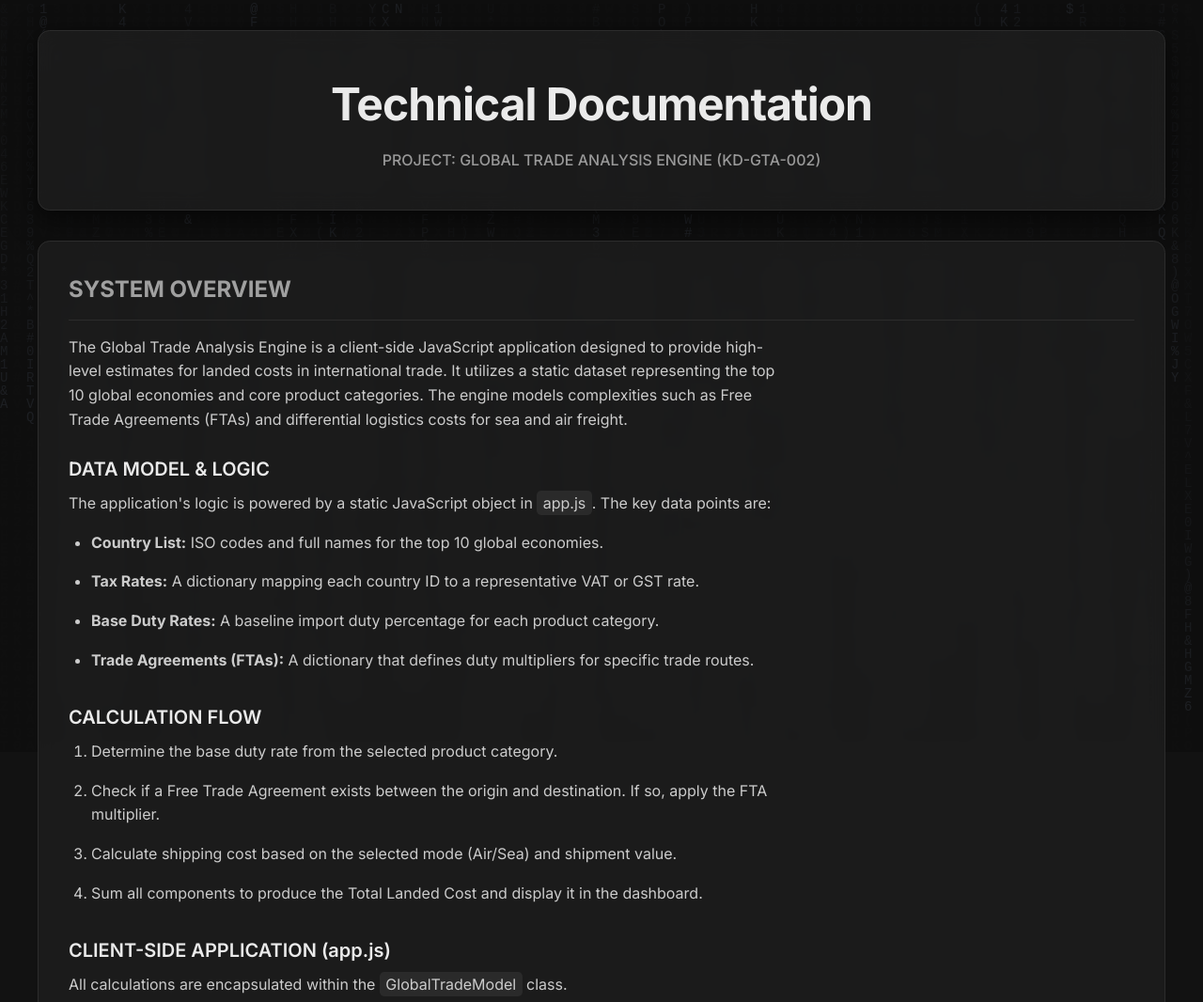
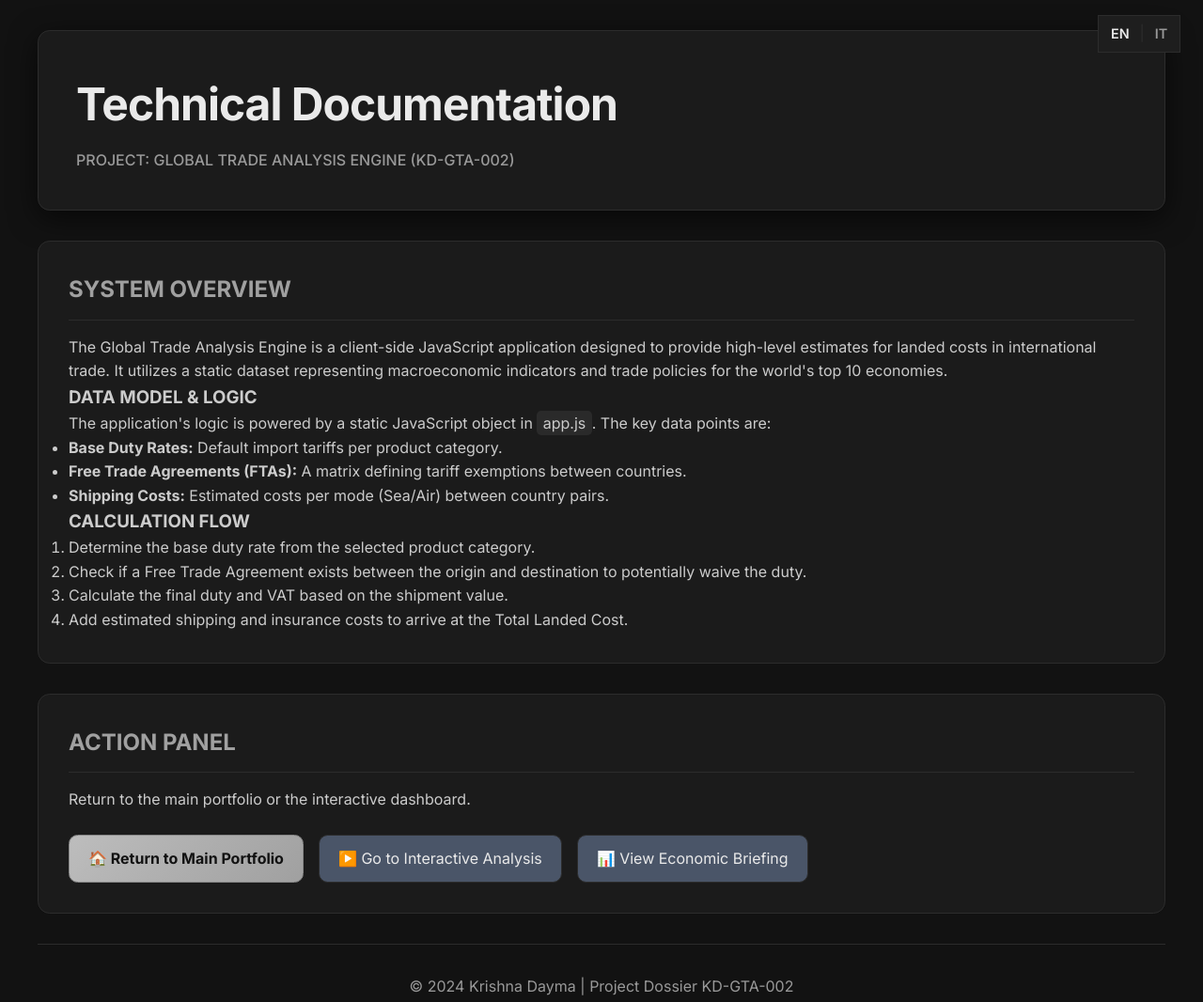
Before and after one commit to krishnaadayma/krishnaadayma.github.io, a plain HTML site: page projects/trade-compliance/documentation.html in a window 1280 px wide. Shown: the top 1066 px of the page at 94% size. Drawn offline with Linux system fonts and the light colour scheme.

Commit message:
Revise documentation for trade compliance engine
Updated documentation to reflect changes in the Global Trade Analysis Engine's data model and calculation flow.

```diff
--- a/projects/trade-compliance/documentation.html
+++ b/projects/trade-compliance/documentation.html
@@ -17,53 +17,53 @@
       --radius: 0.8rem; --shadow: 0 8px 30px rgba(0,0,0,0.6);
       --transition: 0.2s ease;
     }
-
     *, *::before, *::after { margin: 0; padding: 0; box-sizing: border-box; }
     body{ margin:0; font-family: 'Inter', system-ui, sans-serif; background: var(--bg-primary); color: var(--text-secondary); line-height: 1.6; padding: 2rem; -webkit-font-smoothing: antialiased; position: relative; }
     #bg-canvas { position: fixed; top: 0; left: 0; width: 100%; height: 100%; z-index: -1; opacity: 0.2; }
     .container{ max-width: 1200px; margin: 0 auto; position: relative; z-index: 1; }
-
-    header{ background: rgba(30, 30, 30, 0.8); backdrop-filter: blur(10px); -webkit-backdrop-filter: blur(10px); border-radius: var(--radius); padding: 2.5rem; border: 1px solid var(--border-color); margin-bottom: 2rem; text-align: center; box-shadow: var(--shadow); }
+    header{ background: rgba(30, 30, 30, 0.8); backdrop-filter: blur(10px); -webkit-backdrop-filter: blur(10px); border-radius: var(--radius); padding: 2.5rem; border: 1px solid var(--border-color); margin-bottom: 2rem; box-shadow: var(--shadow); }
     header h1{ color: var(--text-primary); margin:0; font-size:clamp(2rem, 5vw, 3rem); letter-spacing: -1px; }
     .subtitle { margin-top: 0.5rem; color: var(--text-muted); font-weight: 500; }
-
     .card { background: rgba(30, 30, 30, 0.8); backdrop-filter: blur(10px); -webkit-backdrop-filter: blur(10px); border-radius: var(--radius); padding: 2rem; border: 1px solid var(--border-color); margin-bottom: 2rem; }
     .card h2 { margin: 0 0 1rem; color: var(--accent-primary); font-size: 1.5rem; border-bottom: 1px solid var(--border-color); padding-bottom: 0.75rem; }
-    .card p, .card li { color: var(--text-secondary); max-width: 75ch; margin-bottom: 1rem; }
-    .card ul, .card ol { padding-left: 1.5rem; }
-
-    .doc-section { margin-bottom: 2rem; }
-    .doc-section h3 { font-size: 1.25rem; color: var(--text-primary); font-weight: 600; margin: 1.5rem 0 0.5rem; }
-
-    pre { background: var(--bg-primary); padding: 1rem; border-radius: 0.5rem; border: 1px solid var(--border-color); font-family: ui-monospace, SFMono-Regular, Menlo, Monaco, "Courier New", monospace; white-space: pre-wrap; color: var(--text-secondary); font-size: 0.9rem; }
+    pre { background: var(--bg-primary); padding: 1rem; border-radius: 0.5rem; border: 1px solid var(--border-color); font-family: ui-monospace, SFMono-Regular, Menlo, Monaco, "Courier New", monospace; overflow-x: auto; }
     code { font-family: inherit; background: var(--bg-tertiary); padding: 0.2em 0.4em; border-radius: 0.3em; }
-
     .btn-group { display: flex; gap: 1rem; flex-wrap: wrap; margin-top: 1.5rem; }
-    .btn { display:inline-flex; align-items:center; justify-content: center; gap:.5rem; padding:.75rem 1.25rem; border-radius:.6rem; border:1px solid var(--border-color); background:var(--accent-secondary); color:var(--text-primary); cursor:pointer; text-decoration: none; font-weight: 600; transition: all var(--transition); }
-    .btn:hover { transform: translateY(-2px); box-shadow: 0 4px 10px rgba(0,0,0,0.5); }
+    .btn { display:inline-flex; align-items:center; justify-content: center; gap:.5rem; padding:.75rem 1.25rem; border-radius:.6rem; border:1px solid var(--border-color); background:var(--accent-secondary); color: var(--text-primary); text-decoration: none; transition: var(--transition); }
+    .btn:hover, .btn:focus { transform: translateY(-2px); box-shadow: 0 4px 10px rgba(0,0,0,0.5); outline: none; }
     .btn-primary{ background:linear-gradient(135deg, #BDBDBD 0%, #A0A0A0 100%); color: #121212; border-color: #888888; font-weight: 700; }
-
     footer{ margin-top: 2rem; padding-top: 2rem; text-align:center; color:var(--text-muted); border-top: 1px solid var(--border-color); }
+    #custom-translate-widget { position: fixed; top: 1rem; right: 1.5rem; z-index: 9999; background: var(--bg-secondary); padding: 0.4rem 0.6rem; border-radius: var(--radius-md); border: 1px solid var(--border-color); }
+    #custom-translate-widget a { color: var(--text-muted); text-decoration: none; font-weight: 600; font-size: 0.9rem; padding: 0.2rem; transition: color var(--transition-fast); outline: none; }
+    #custom-translate-widget a:focus { outline: none; }
+    #custom-translate-widget a.active, #custom-translate-widget a:hover { color: var(--text-primary); }
+    #custom-translate-widget span { color: var(--border-color); margin: 0 0.2rem; }
+    body > .skiptranslate { display: none !important; }
+    html.translated-ltr, html.translated-rtl { margin-top: 0 !important; }
+    body { top: 0 !important; }
+    font[style] { background-color: transparent !important; color: inherit !important; }
   </style>
 </head>
 <body>
+  <div id="google_translate_element" style="display:none;"></div>
+  <div id="custom-translate-widget">
+    <a href="javascript:void(0)" class="lang-en" onclick="setLanguage('en')">EN</a>
+    <span>|</span>
+    <a href="javascript:void(0)" class="lang-it" onclick="setLanguage('it')">IT</a>
+  </div>
   <canvas id="bg-canvas"></canvas>
   <div class="container">
     <header>
       <h1>Technical Documentation</h1>
       <p class="subtitle">PROJECT: GLOBAL TRADE ANALYSIS ENGINE (KD-GTA-002)</p>
     </header>
-
     <main>
         <div class="card">
             <h2>SYSTEM OVERVIEW</h2>
-            <p>The Global Trade Analysis Engine is a client-side JavaScript application designed to provide high-level estimates for landed costs in international trade. It utilizes a static dataset representing the top 10 global economies and core product categories. The engine models complexities such as Free Trade Agreements (FTAs) and differential logistics costs for sea and air freight.</p>
-            <div class="doc-section"><h3>DATA MODEL & LOGIC</h3><p>The application's logic is powered by a static JavaScript object in <code>app.js</code>. The key data points are:</p><ul><li><strong>Country List:</strong> ISO codes and full names for the top 10 global economies.</li><li><strong>Tax Rates:</strong> A dictionary mapping each country ID to a representative VAT or GST rate.</li><li><strong>Base Duty Rates:</strong> A baseline import duty percentage for each product category.</li><li><strong>Trade Agreements (FTAs):</strong> A dictionary that defines duty multipliers for specific trade routes.</li></ul></div>
-            <div class="doc-section"><h3>CALCULATION FLOW</h3><ol><li>Determine the base duty rate from the selected product category.</li><li>Check if a Free Trade Agreement exists between the origin and destination. If so, apply the FTA multiplier.</li><li>Calculate shipping cost based on the selected mode (Air/Sea) and shipment value.</li><li>Sum all components to produce the Total Landed Cost and display it in the dashboard.</li></ol></div>
-            <div class="doc-section"><h3>CLIENT-SIDE APPLICATION (app.js)</h3><p>All calculations are encapsulated within the <code>GlobalTradeModel</code> class.</p><pre><code>const model = new GlobalTradeModel(origin, destination, category, value, insurance, shippingMode);
-const results = model.calculate();</code></pre></div>
+            <p>The Global Trade Analysis Engine is a client-side JavaScript application designed to provide high-level estimates for landed costs in international trade. It utilizes a static dataset representing macroeconomic indicators and trade policies for the world's top 10 economies.</p>
+            <div class="doc-section"><h3>DATA MODEL & LOGIC</h3><p>The application's logic is powered by a static JavaScript object in <code>app.js</code>. The key data points are:</p><ul><li><strong>Base Duty Rates:</strong> Default import tariffs per product category.</li><li><strong>Free Trade Agreements (FTAs):</strong> A matrix defining tariff exemptions between countries.</li><li><strong>Shipping Costs:</strong> Estimated costs per mode (Sea/Air) between country pairs.</li></ul></div>
+            <div class="doc-section"><h3>CALCULATION FLOW</h3><ol><li>Determine the base duty rate from the selected product category.</li><li>Check if a Free Trade Agreement exists between the origin and destination to potentially waive the duty.</li><li>Calculate the final duty and VAT based on the shipment value.</li><li>Add estimated shipping and insurance costs to arrive at the Total Landed Cost.</li></ol></div>
         </div>
-
       <div class="card">
         <h2>ACTION PANEL</h2><p>Return to the main portfolio or the interactive dashboard.</p>
         <div class="btn-group">
@@ -73,50 +73,26 @@ const results = model.calculate();</code></pre></div>
         </div>
       </div>
     </main>
-
     <footer><div>&copy; 2024 Krishna Dayma | Project Dossier KD-GTA-002</div></footer>
   </div>
   <script>
-    // Digital Rain Background
+    function setLanguage(lang) { document.cookie = `googtrans=/en/${lang};path=/`; location.reload(); }
+    function highlightActiveLanguage() {
+        let currentLang = 'en';
+        const langCookie = document.cookie.split('; ').find(row => row.startsWith('googtrans='));
+        if (langCookie) currentLang = langCookie.split('/')[2];
+        document.querySelectorAll('#custom-translate-widget a').forEach(el => el.classList.remove('active'));
+        const activeEl = document.querySelector(`.lang-${currentLang}`);
+        if (activeEl) activeEl.classList.add('active');
+    }
     document.addEventListener('DOMContentLoaded', () => {
-        const canvas = document.getElementById('bg-canvas');
-        const ctx = canvas.getContext('2d');
-        canvas.width = window.innerWidth;
-        canvas.height = window.innerHeight;
-
-        const letters = 'ABCDEFGHIJKLMNOPQRSTUVWXYZ1234567890@#$%^&*()';
-        const fontSize = 14;
-        const columns = canvas.width / fontSize;
-        const drops = Array(Math.floor(columns)).fill(1);
-
-        function draw() {
-            ctx.fillStyle = 'rgba(18, 18, 18, 0.05)';
-            ctx.fillRect(0, 0, canvas.width, canvas.height);
-            ctx.fillStyle = '#4a5568'; // --accent-secondary
-            ctx.font = `${fontSize}px monospace`;
-
-            for (let i = 0; i < drops.length; i++) {
-                const text = letters[Math.floor(Math.random() * letters.length)];
-                ctx.fillText(text, i * fontSize, drops[i] * fontSize);
-                if (drops[i] * fontSize > canvas.height && Math.random() > 0.975) {
-                    drops[i] = 0;
-                }
-                drops[i]++;
-            }
-        }
-
-        const interval = setInterval(draw, 40);
-
-        window.addEventListener('resize', () => {
-            clearInterval(interval);
-            canvas.width = window.innerWidth;
-            canvas.height = window.innerHeight;
-            const newColumns = canvas.width / fontSize;
-            drops.length = 0;
-            drops.push(...Array(Math.floor(newColumns)).fill(1));
-            setInterval(draw, 40);
-        });
+        highlightActiveLanguage();
+        // Background animation and other page scripts...
     });
   </script>
+  <script type="text/javascript">
+    function googleTranslateElementInit() { new google.translate.TranslateElement({pageLanguage: 'en'}, 'google_translate_element'); }
+  </script>
+  <script type="text/javascript" src="//translate.google.com/translate_a/element.js?cb=googleTranslateElementInit"></script>
 </body>
 </html>
```
